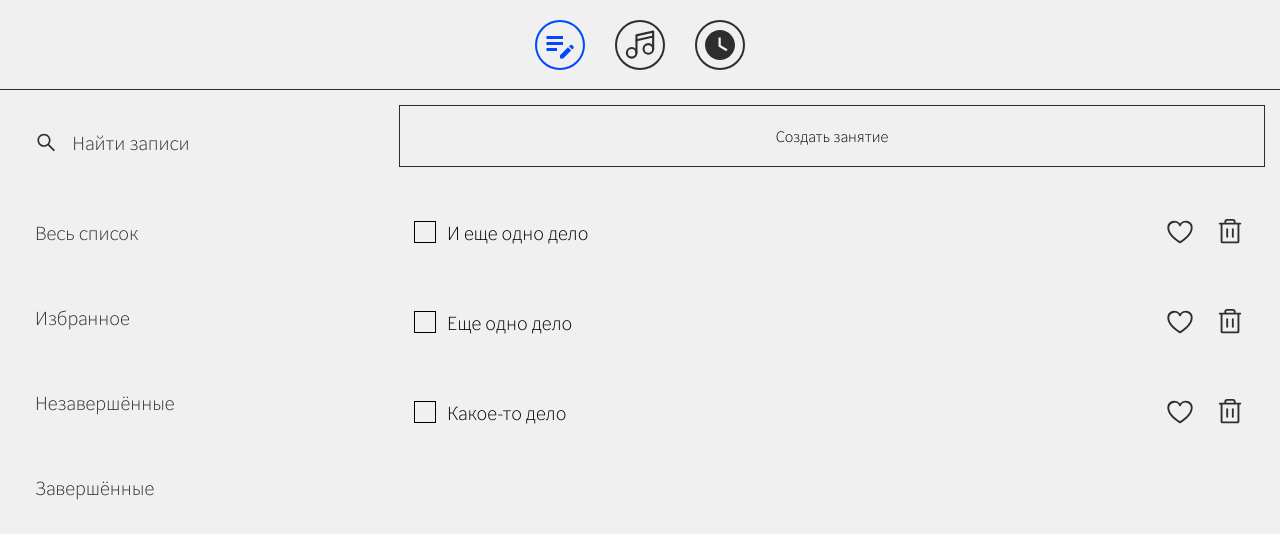
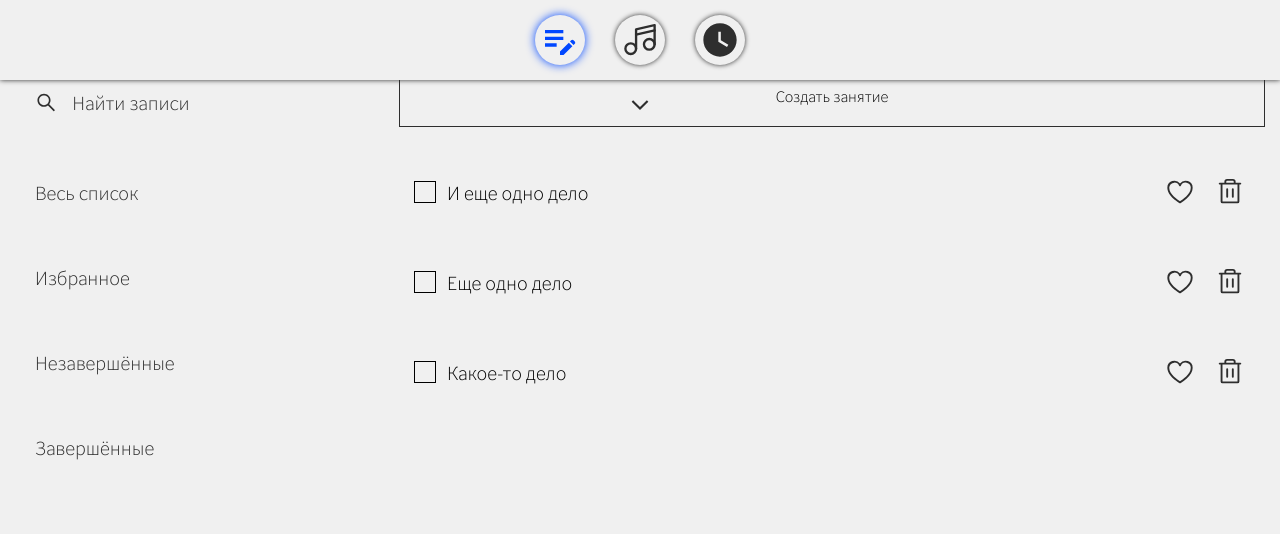
Before and after one commit to MelancholicCode/Stay-Focused, a React (Create React App) app: page /todo in a window 1280 px wide. Shown: the top 534 px of the page. Built offline with nearby package versions, Linux system fonts and the light colour scheme.

Commit message:
Выдвижная шапка на десктопе

```diff
--- a/src/components/Header/Header.jsx
+++ b/src/components/Header/Header.jsx
@@ -3,6 +3,7 @@ import "./Header.scss";
 import MusicIcon from "../../img/icons/component-icons/MusicIcon";
 import NoteIcon from "../../img/icons/component-icons/NoteIcon";
 import WatchIcon from "../../img/icons/component-icons/WatchIcon";
+import ArrowIcon from "../../img/icons/component-icons/ArrowIcon";
 
 const Header = () => {
   const linkItems = [
@@ -25,6 +26,9 @@ const Header = () => {
             ))}
           </ul>
         </nav>
+        <div className="header__trigger">
+          <ArrowIcon clazz="header__arrow-icon"/>
+        </div>
       </div>
     </div>
   );
--- a/src/components/Header/Header.scss
+++ b/src/components/Header/Header.scss
@@ -1,4 +1,5 @@
 .header {
+  z-index: 5;
   position: fixed;
   width: 100%;
   height: var(--header-height);
@@ -6,7 +7,15 @@
   font-size: 20px;
   top: 0;
   left: 0;
-  border-bottom: 1px solid var(--dark);
+  background-color: var(--bg-color);
+  box-shadow: 0 0 5px var(--dark);
+  transition: all .3s;
+  @media (min-width: 769px) {
+    top: calc(var(--header-height) * -1);
+    &:hover {
+      top: 0;
+    }
+  }
   &__container {
     height: 100%;
     display: flex;
@@ -30,11 +39,11 @@
     height: 100%;
     padding: 5px;
     border-radius: 50%;
-    border: 2px solid var(--dark);
+    box-shadow: 0 0 5px var(--dark);
     fill: var(--dark);
     &_active {
       fill: var(--accent-color);
-      border: 2px solid var(--accent-color);
+      box-shadow: 0 0 10px var(--accent-color);
     }
   }
   &__link-icon {
@@ -42,4 +51,21 @@
     width: 100%;
     height: 100%;
   }
+  &__trigger {
+    position: absolute;
+    display: none;
+    justify-content: center;
+    align-items: center;
+    width: 100%;
+    height: var(--trigger-height);
+    bottom: calc(var(--trigger-height) * -1);
+    @media (min-width: 769px) {
+      display: flex;
+    }
+  }
+  &__arrow-icon {
+    width: 20px;
+    fill: var(--dark);
+    transform: rotate(-90deg);
+  }
 }
--- /dev/null
+++ b/src/img/icons/component-icons/ArrowIcon.jsx
@@ -0,0 +1,11 @@
+import React from 'react';
+
+const ArrowIcon = ({clazz}) => {
+  return (
+    <svg className={clazz} xmlns="http://www.w3.org/2000/svg" viewBox="0 0 24 24">
+      <path d="M16 22L6 12L16 2l1.775 1.775L9.55 12l8.225 8.225Z"/>
+    </svg>
+  );
+};
+
+export default ArrowIcon;
--- a/src/index.scss
+++ b/src/index.scss
@@ -56,6 +56,9 @@ button {
 
 .page {
   padding-top: var(--header-height);
+  @media (min-width: 769px) {
+    padding-top: var(--trigger-height);
+  }
 }
 
 .hide {
--- a/src/scss/vars.scss
+++ b/src/scss/vars.scss
@@ -7,5 +7,6 @@
   --grey: #8B8B8B;
   --input-color: #6a6a6a;
   --red-color: #FF2424;
-  --header-height: 90px;
+  --header-height: 80px;
+  --trigger-height: 50px;
 }
```
